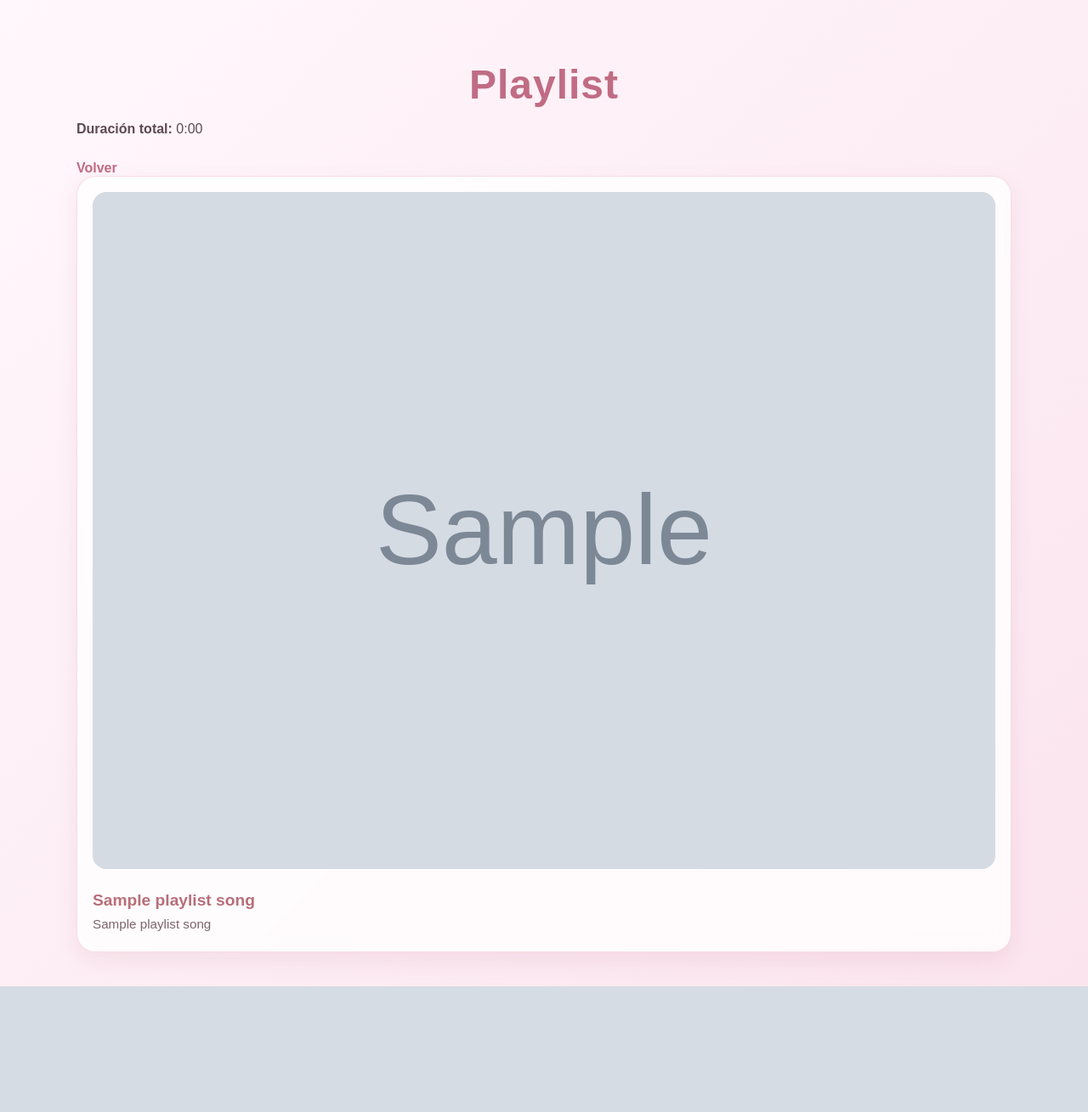
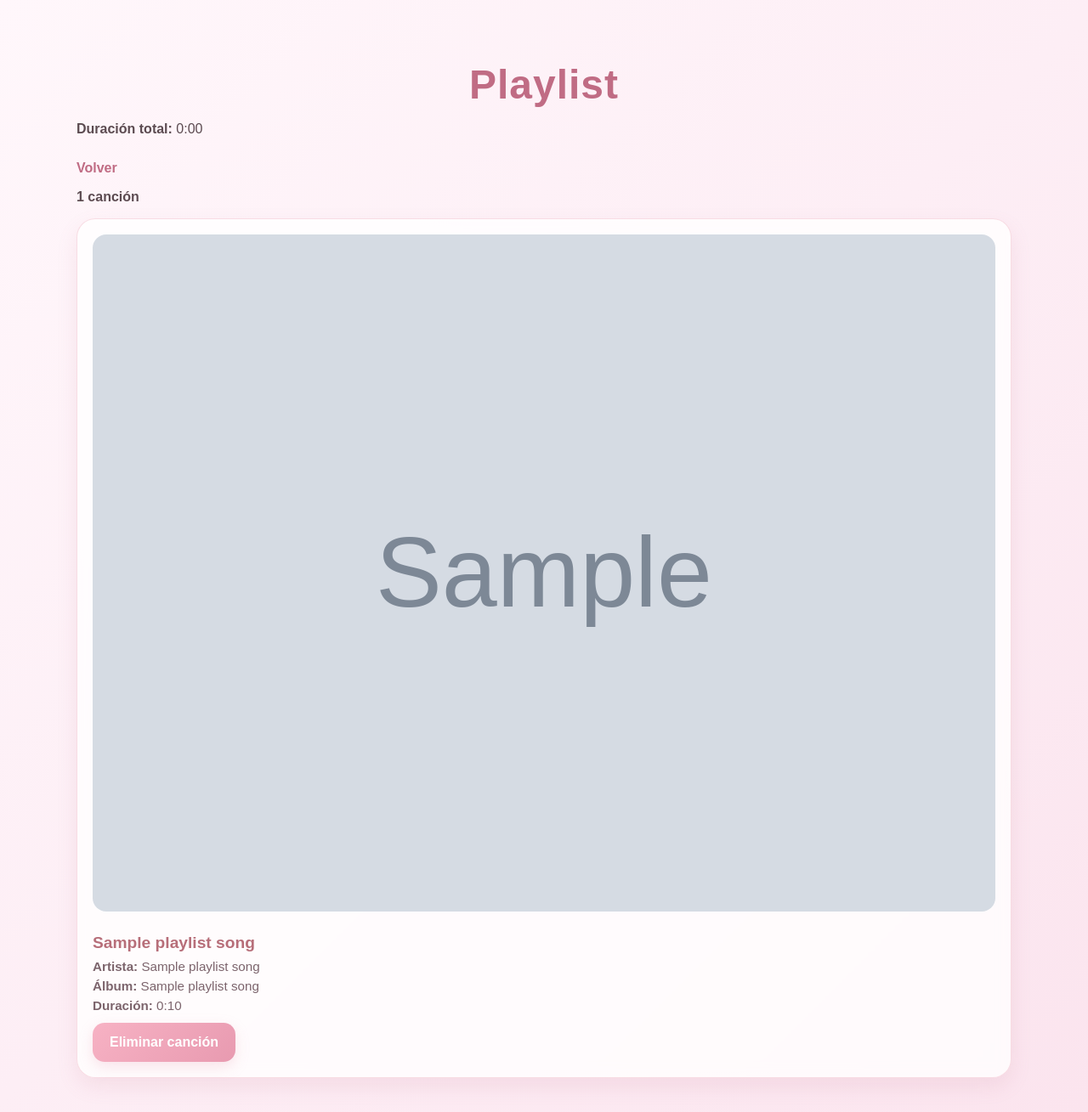
Before and after one commit to karenavalos1217-svg/MoodMix, a Flask app: page /playlists/1 in a window 1280 px wide. Shown: the whole page at 85% size. Before the commit the page ends 1161 px from the top, so only its background shows below. Run offline with Flask 3, Linux system fonts and the light colour scheme; grey boxes marked "Sample" are stand-in pictures; a database or web service that is not in the repository returns one stand-in record (values such as "Sample title"); data that the repository does not hold is empty; some libraries are stand-ins or nearby versions.

Commit message:
ya me quiero dormir

```diff
--- a/deezer-playlists/app.py
+++ b/deezer-playlists/app.py
@@ -1,4 +1,4 @@
-from flask import Flask, render_template, request, redirect
+from flask import Flask, render_template, request, redirect, flash
 import requests
 import os
 from dotenv import load_dotenv
@@ -7,6 +7,10 @@ from db import get_connection
 load_dotenv()
 
 app = Flask(__name__)
+app.secret_key = "moodmix_secret_key"
+
+PORT = int(os.getenv("PORT", 5000))
+
 
 @app.route("/test-db")
 def test_db():
@@ -21,15 +25,19 @@ def test_db():
     except Exception as e:
         return f"Error: {e}"
 
-PORT = int(os.getenv("PORT", 5000))
-
 
 @app.route("/")
 def index():
     conn = get_connection()
     cur = conn.cursor()
 
-    cur.execute("SELECT id, name FROM playlists ORDER BY id DESC")
+    cur.execute("""
+        SELECT p.id, p.name, COUNT(ps.id) AS total_songs
+        FROM playlists p
+        LEFT JOIN playlist_songs ps ON p.id = ps.playlist_id
+        GROUP BY p.id, p.name
+        ORDER BY p.id DESC
+    """)
     playlists = cur.fetchall()
 
     cur.close()
@@ -40,7 +48,20 @@ def index():
 
 @app.route("/search", methods=["POST"])
 def search():
-    artist = request.form.get("artist")
+    artist = request.form.get("artist", "").strip()
+
+    conn = get_connection()
+    cur = conn.cursor()
+    cur.execute("""
+        SELECT p.id, p.name, COUNT(ps.id) AS total_songs
+        FROM playlists p
+        LEFT JOIN playlist_songs ps ON p.id = ps.playlist_id
+        GROUP BY p.id, p.name
+        ORDER BY p.id DESC
+    """)
+    playlists = cur.fetchall()
+    cur.close()
+    conn.close()
 
     try:
         response = requests.get(
@@ -51,55 +72,29 @@ def search():
             },
             timeout=10
         )
-
         data = response.json()
         tracks = data.get("data", [])
-
-        conn = get_connection()
-        cur = conn.cursor()
-
-        cur.execute("SELECT id, name FROM playlists ORDER BY id DESC")
-        playlists = cur.fetchall()
-
-        cur.close()
-        conn.close()
 
         return render_template("index.html", tracks=tracks, artist=artist, playlists=playlists)
 
     except Exception as error:
         print("Error con Deezer:", error)
+        flash("No se pudieron cargar canciones en este momento.")
+        return render_template("index.html", tracks=[], artist=artist, playlists=playlists)
 
-        conn = get_connection()
-        cur = conn.cursor()
-
-        cur.execute("SELECT id, name FROM playlists ORDER BY id DESC")
-        playlists = cur.fetchall()
-
-        cur.close()
-        conn.close()
-
-        return render_template("index.html", tracks=[], artist=artist, playlists=playlists)
-#pa borrar
-@app.route("/playlists/delete/<int:id>", methods=["POST"])
-def delete_playlist(id):
-    conn = get_connection()
-    cur = conn.cursor()
-
-    # elimina la playlist (y sus canciones por el ON DELETE CASCADE)
-    cur.execute("DELETE FROM playlists WHERE id = %s", (id,))
-
-    conn.commit()
-    cur.close()
-    conn.close()
-
-    return redirect("/playlists")
 
 @app.route("/playlists")
 def playlists():
     conn = get_connection()
     cur = conn.cursor()
 
-    cur.execute("SELECT id, name, created_at FROM playlists ORDER BY id DESC")
+    cur.execute("""
+        SELECT p.id, p.name, p.created_at, COUNT(ps.id) AS total_songs
+        FROM playlists p
+        LEFT JOIN playlist_songs ps ON p.id = ps.playlist_id
+        GROUP BY p.id, p.name, p.created_at
+        ORDER BY p.id DESC
+    """)
     playlists = cur.fetchall()
 
     cur.close()
@@ -110,10 +105,11 @@ def playlists():
 
 @app.route("/playlists/create", methods=["POST"])
 def create_playlist():
-    name = request.form.get("name")
+    name = request.form.get("name", "").strip()
 
     if not name:
-        return "El nombre de la playlist es obligatorio"
+        flash("El nombre de la playlist es obligatorio.")
+        return redirect("/playlists")
 
     conn = get_connection()
     cur = conn.cursor()
@@ -127,6 +123,22 @@ def create_playlist():
     cur.close()
     conn.close()
 
+    flash("Playlist creada correctamente.")
+    return redirect("/playlists")
+
+
+@app.route("/playlists/delete/<int:id>", methods=["POST"])
+def delete_playlist(id):
+    conn = get_connection()
+    cur = conn.cursor()
+
+    cur.execute("DELETE FROM playlists WHERE id = %s", (id,))
+
+    conn.commit()
+    cur.close()
+    conn.close()
+
+    flash("Playlist eliminada correctamente.")
     return redirect("/playlists")
 
 
@@ -141,9 +153,52 @@ def add_to_playlist():
     preview = request.form.get("preview")
     cover = request.form.get("cover")
 
+    if not playlist_id:
+        flash("Selecciona una playlist.")
+        return redirect("/")
+
     conn = get_connection()
     cur = conn.cursor()
 
+    # verificar que la playlist exista
+    cur.execute("SELECT id, name FROM playlists WHERE id = %s", (playlist_id,))
+    playlist = cur.fetchone()
+
+    if not playlist:
+        cur.close()
+        conn.close()
+        flash("La playlist seleccionada no existe.")
+        return redirect("/")
+
+    # contar canciones actuales
+    cur.execute("""
+        SELECT COUNT(*)
+        FROM playlist_songs
+        WHERE playlist_id = %s
+    """, (playlist_id,))
+    total_songs = cur.fetchone()[0]
+
+    if total_songs >= 10:
+        cur.close()
+        conn.close()
+        flash("Esta playlist ya tiene 10 canciones. No puedes agregar más.")
+        return redirect(f"/playlists/{playlist_id}")
+
+    # evitar duplicados
+    cur.execute("""
+        SELECT 1
+        FROM playlist_songs
+        WHERE playlist_id = %s AND deezer_track_id = %s
+    """, (playlist_id, track_id))
+    existing_song = cur.fetchone()
+
+    if existing_song:
+        cur.close()
+        conn.close()
+        flash("Esa canción ya está en la playlist.")
+        return redirect(f"/playlists/{playlist_id}")
+
+    # insertar canción
     cur.execute("""
         INSERT INTO playlist_songs
         (playlist_id, deezer_track_id, title, artist_name, album_name, duration, preview, cover)
@@ -154,6 +209,33 @@ def add_to_playlist():
     cur.close()
     conn.close()
 
+    flash("Canción agregada correctamente.")
+    return redirect(f"/playlists/{playlist_id}")
+
+
+@app.route("/songs/delete/<int:song_id>", methods=["POST"])
+def delete_song(song_id):
+    conn = get_connection()
+    cur = conn.cursor()
+
+    cur.execute("SELECT playlist_id FROM playlist_songs WHERE id = %s", (song_id,))
+    row = cur.fetchone()
+
+    if not row:
+        cur.close()
+        conn.close()
+        flash("La canción no existe.")
+        return redirect("/playlists")
+
+    playlist_id = row[0]
+
+    cur.execute("DELETE FROM playlist_songs WHERE id = %s", (song_id,))
+
+    conn.commit()
+    cur.close()
+    conn.close()
+
+    flash("Canción eliminada correctamente.")
     return redirect(f"/playlists/{playlist_id}")
 
 
@@ -162,13 +244,26 @@ def view_playlist(id):
     conn = get_connection()
     cur = conn.cursor()
 
+    # obtener playlist
+    cur.execute("SELECT id, name FROM playlists WHERE id = %s", (id,))
+    playlist = cur.fetchone()
+
+    if not playlist:
+        cur.close()
+        conn.close()
+        flash("La playlist no existe.")
+        return redirect("/playlists")
+
+    # obtener canciones
     cur.execute("""
-        SELECT title, artist_name, album_name, duration, preview, cover
+        SELECT id, title, artist_name, album_name, duration, preview, cover
         FROM playlist_songs
         WHERE playlist_id = %s
+        ORDER BY id DESC
     """, (id,))
     songs = cur.fetchall()
 
+    # duración total
     cur.execute("""
         SELECT COALESCE(SUM(duration), 0)
         FROM playlist_songs
@@ -176,10 +271,19 @@ def view_playlist(id):
     """, (id,))
     total_duration = cur.fetchone()[0]
 
+    # contador de canciones
+    total_songs = len(songs)
+
     cur.close()
     conn.close()
 
-    return render_template("playlist.html", songs=songs, total_duration=total_duration)
+    return render_template(
+        "playlist.html",
+        playlist=playlist,
+        songs=songs,
+        total_duration=total_duration,
+        total_songs=total_songs
+    )
 
 
 if __name__ == "__main__":
--- a/deezer-playlists/templates/playlist.html
+++ b/deezer-playlists/templates/playlist.html
@@ -9,27 +9,50 @@
   <div class="container">
     <h1>Playlist</h1>
 
+    <p><strong>Duración total:</strong> {{ (total_duration // 60) }}:{{ "%02d"|format(total_duration % 60) }}</p>
 
-    <p><strong>Duración total:</strong>
-{{ (total_duration // 60) }}:{{ "%02d"|format(total_duration % 60) }}
+    <a href="/playlists">Volver</a>
+    <p>
+  <strong>
+    {{ total_songs }}
+    {% if total_songs == 1 %}
+      canción
+    {% else %}
+      canciones
+    {% endif %}
+  </strong>
 </p>
 
-    <a href="/playlists">Volver</a>
-
     <div class="results">
+      {% if songs %}
         {% for song in songs %}
           <div class="card">
-          <img src="{{ song[5] }}">
-          <h3>{{ song[0] }}</h3>
-          <p>{{ song[1] }}</p>
+            {% if song[6] %}
+              <img src="{{ song[6] }}" alt="Portada del álbum">
+            {% endif %}
 
-          {% if song[4] %}
+            <h3>{{ song[1] }}</h3>
+            <p><strong>Artista:</strong> {{ song[2] }}</p>
+            <p><strong>Álbum:</strong> {{ song[3] }}</p>
+            <p><strong>Duración:</strong> {{ (song[4] // 60) }}:{{ "%02d"|format(song[4] % 60) }}</p>
+
+            {% if song[5] %}
               <audio controls>
-              <source src="{{ song[4] }}">
+                <source src="{{ song[5] }}" type="audio/mpeg">
               </audio>
             {% endif %}
+
+            <form action="/songs/delete/{{ song[0] }}" method="POST" style="margin-top: 12px;">
+              <button type="submit" class="delete-btn">Eliminar canción</button>
+            </form>
           </div>
         {% endfor %}
+      {% else %}
+        <div class="card">
+          <h3>Esta playlist no tiene canciones</h3>
+          <p>Agrega canciones desde el buscador principal.</p>
+        </div>
+      {% endif %}
     </div>
   </div>
 </body>
```
Also changed, not shown: deezer-playlists/templates/index.html (+20 -1 lines), deezer-playlists/templates/playlists.html (+28 -1 lines). Lines whose indentation alone changed are shown as unchanged.
